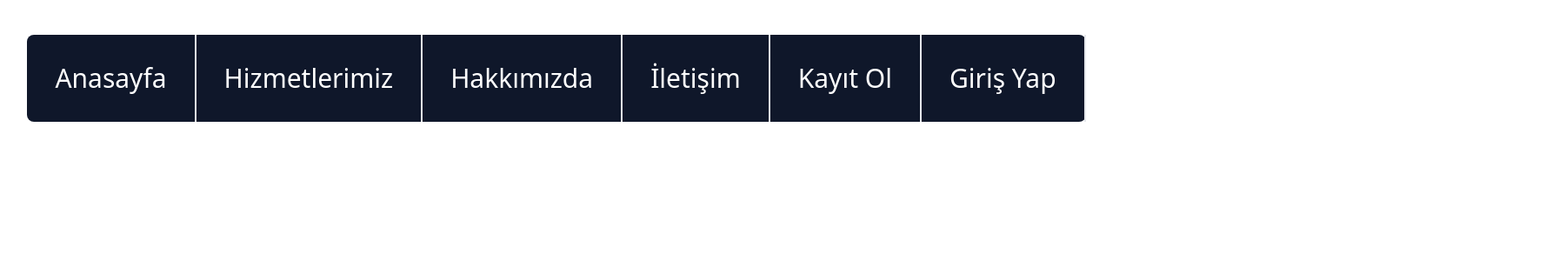
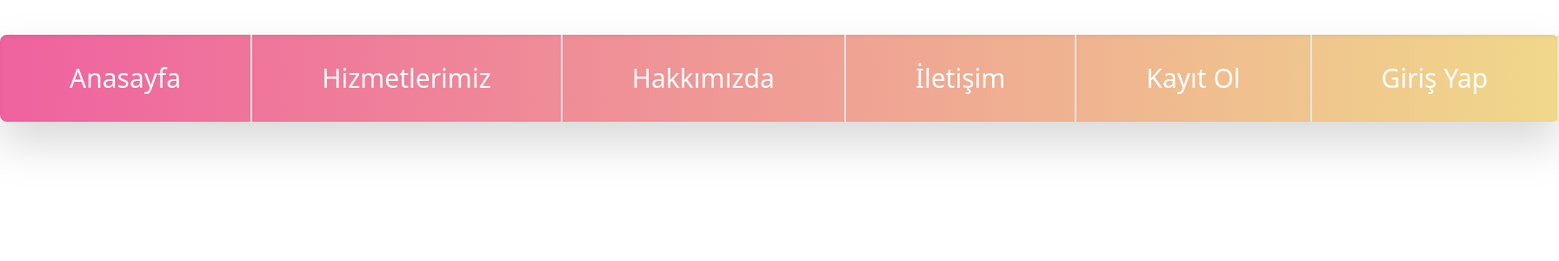
Before and after one commit to UTKUC3NGIZ/dynamic-navbar, a React (Create React App) app: page / in a window 1280 px wide. Shown: the top 300 px of the page at 87% size, 1793 px wide, since content can reach past the window. Built offline with nearby package versions, Linux system fonts and the light colour scheme.

Commit message:
tasarım ve animasyon tamamlandı

```diff
--- a/package.json
+++ b/package.json
@@ -8,6 +8,7 @@
     "@testing-library/user-event": "^13.5.0",
     "react": "^18.2.0",
     "react-dom": "^18.2.0",
+    "react-icons": "^4.9.0",
     "react-scripts": "5.0.1",
     "web-vitals": "^2.1.4"
   },
--- a/src/App.js
+++ b/src/App.js
@@ -1,44 +1,58 @@
 import jsonData from "./data/data.json";
 
 function App() {
+  function handleLinkClickMain(e, data) {
+    if (typeof data.parentButton === "object") {
+      e.preventDefault();
+    }
+  }
+  function handleLinkClickChild(e, data) {
+    if (typeof data.childButtons === "object") {
+      e.preventDefault();
+    }
+  }
   return (
-    <nav className={` my-10 w-max m-auto rounded-lg ${jsonData.navbarColor}`}>
+    <nav className={`${jsonData.navbarColor} md:w-max`}>
       <ul className="flex flex-row  ">
-        {jsonData.buttons.map((buttons, index) => (
-          <li key={index} className="flex flex-col  group relative">
+        {jsonData.buttons.map((buttons) => (
+          <li
+            key={buttons.order}
+            className="flex flex-col relative group/main "
+          >
             <a
               href={buttons.link}
-              className={`hover:bg-slate-800 text-3xl py-8 px-20 cursor-pointer  ${buttons.css}`}
+              onClick={(e) => handleLinkClickMain(e, buttons)}
+              className={buttons.css}
             >
               {buttons.text}
             </a>
             {typeof buttons.parentButton === "object" ? (
-              <ul className="hidden group-hover:flex flex-col pt-28 text-white absolute w-full text-center">
-                {buttons.parentButton.map((parentButton, index) => (
+              <div className="hidden group-focus-within/main:!flex delay-150">
+                <ul className="flex flex-col pt-2 text-white absolute w-full text-center">
+                  {buttons.parentButton.map((parentButton) => (
                     <li
-                    key={index}
-                    className="flex flex-col pb-1 group/childButtons "
+                      key={parentButton.order}
+                      className={`flex flex-col pb-1 group/child `}
                     >
                       <a
-                      href="/childButtons"
-                      className="border-2 py-5  text-lg bg-slate-700 hover:bg-slate-600"
+                        onClick={(e) => handleLinkClickChild(e, parentButton)}
+                        href={parentButton.link}
+                        className={parentButton.css}
                       >
                         {parentButton.text}
                       </a>
                       {typeof parentButton.childButtons === "object" ? (
-                      <ul className="hidden group-hover/childButtons:flex flex-col pb-2 ">
-                        {parentButton.childButtons.map(
-                          (childButtons, index) => (
-                            <li key={index} className="flex">
+                        <ul className="hidden group-focus-within/child:flex  flex-col pb-2 ">
+                          {parentButton.childButtons.map((childButtons) => (
+                            <li key={childButtons.order} className="flex">
                               <a
-                                href="/deneme"
-                                className="w-full text-base border-2 py-3 bg-slate-500 hover:bg-slate-400"
+                                href={childButtons.link}
+                                className={childButtons.css}
                               >
                                 {childButtons.text}
                               </a>
                             </li>
-                          )
-                        )}
+                          ))}
                         </ul>
                       ) : (
                         ""
@@ -46,6 +60,7 @@ function App() {
                     </li>
                   ))}
                 </ul>
+              </div>
             ) : (
               ""
             )}
--- a/src/data/data.json
+++ b/src/data/data.json
@@ -1,46 +1,46 @@
 {
-  "navbarColor": "bg-slate-900",
+  "navbarColor": "my-10 w-max m-auto rounded-lg bg-gradient-to-r from-[#EF629F] to-[#f0d88a] shadow-inner drop-shadow-2xl ",
   "buttons": [
     {
       "text": "Anasayfa",
       "link": "/anasayfa",
       "order": 1,
-      "css": "text-white border-r-2 px-8 py-4",
+      "css": "text-white border-r-2 hover:opacity-80 text-3xl py-8 px-20",
       "functionType": "mainButton"
     },
     {
       "text": "Hizmetlerimiz",
       "link": "/hizmetler",
       "order": 2,
-      "css": "text-white border-r-2 px-8 py-4",
+      "css": "text-white border-r-2 hover:opacity-80 text-3xl py-8 px-20",
       "functionType": "mainButton",
       "parentButton": [
         {
           "text": "Teknik Hizmetlerimiz",
           "link": "/teknik-hizmetler",
           "order": 1,
-          "css": "text-white border-r-2 px-8 py-4",
+          "css": "border-2 border-white py-5  text-lg bg-[#F38D98]  rounded-lg shadow-inner drop-shadow-2xl transition ease-in-out   hover:-translate-y-1 hover:scale-110 hover:bg-[#e0747f] duration-300 ",
           "functionType": "parentButton",
           "childButtons": [
             {
               "text": "Frontend Teknolojileri",
               "link": "/frontend-teknolojileri",
               "order": 1,
-              "css": "text-white border-r-2 px-8 py-4",
+              "css": "w-full text-base border-2 py-3 bg-[#F2B191] hover:bg-opacity-90 rounded-lg shadow-inner drop-shadow-2xl transition ease-in-out delay-150  hover:-translate-y-1 hover:scale-125  hover:bg-[#f2b191dc] duration-300",
               "functionType": "childButton"
             },
             {
               "text": "Backend Teknolojileri",
               "link": "/backend-teknolojileri",
               "order": 2,
-              "css": "text-white border-r-2 px-8 py-4",
+              "css": "w-full text-base border-2 py-3 bg-[#F2B191] hover:bg-opacity-90 rounded-lg shadow-inner drop-shadow-2xl transition ease-in-out delay-150  hover:-translate-y-1 hover:scale-125  hover:bg-[#f2b191dc] duration-300",
               "functionType": "childButton"
             },
             {
               "text": "AWS Hizmetleri",
               "link": "/aws-hizmetleri",
               "order": 3,
-              "css": "text-white border-r-2 px-8 py-4",
+              "css": "w-full text-base border-2 py-3 bg-[#F2B191] hover:bg-opacity-90 rounded-lg shadow-inner drop-shadow-2xl transition ease-in-out delay-150  hover:-translate-y-1 hover:scale-125  hover:bg-[#f2b191dc] duration-300",
               "functionType": "childButton"
             }
           ]
@@ -49,49 +49,49 @@
           "text": "Danışmanlık Hizmetlerimiz",
           "link": "/danismanlik-hizmetleri",
           "order": 2,
-          "css": "text-white border-r-2 px-8 py-4",
+          "css": "border-2 border-white py-5  text-lg bg-[#F38D98]  rounded-lg shadow-inner drop-shadow-2xl transition ease-in-out   hover:-translate-y-1 hover:scale-110 hover:bg-[#e0747f] duration-300 ",
           "functionType": "parentButton",
           "childButtons": [
             {
               "text": "Teknik Destek",
               "link": "/teknik-destek",
               "order": 1,
-              "css": "text-white border-r-2 px-8 py-4",
+              "css": "w-full text-base border-2 py-3 bg-[#F2B191] hover:bg-opacity-90 rounded-lg shadow-inner drop-shadow-2xl transition ease-in-out delay-150  hover:-translate-y-1 hover:scale-125  hover:bg-[#f2b191dc] duration-300",
               "functionType": "childButton"
             },
             {
               "text": "Bilgilendirme Hizmetleri",
               "link": "/bilgilendirme-hizmetleri",
               "order": 2,
-              "css": "text-white border-r-2 px-8 py-4",
+              "css": "w-full text-base border-2 py-3 bg-[#F2B191] hover:bg-opacity-90 rounded-lg shadow-inner drop-shadow-2xl transition ease-in-out delay-150  hover:-translate-y-1 hover:scale-125  hover:bg-[#f2b191dc] duration-300",
               "functionType": "childButton"
             },
             {
               "text": "Mentorluk Hizmetleri",
               "link": "/mentorluk-hizmetleri",
               "order": 3,
-              "css": "text-white border-r-2 px-8 py-4",
+              "css": "w-full text-base border-2 py-3 bg-[#F2B191] hover:bg-opacity-90 rounded-lg shadow-inner drop-shadow-2xl transition ease-in-out delay-150  hover:-translate-y-1 hover:scale-125  hover:bg-[#f2b191dc] duration-300",
               "functionType": "childButton"
             },
             {
               "text": "Danışmanlık Eğitimleri",
               "link": "/danismanlik-egitimleri",
               "order": 4,
-              "css": "text-white border-r-2 px-8 py-4",
+              "css": "w-full text-base border-2 py-3 bg-[#F2B191] hover:bg-opacity-90 rounded-lg shadow-inner drop-shadow-2xl transition ease-in-out delay-150  hover:-translate-y-1 hover:scale-125  hover:bg-[#f2b191dc] duration-300",
               "functionType": "childButton",
               "childButtons": [
                 {
                   "text": "Sertifikalı Danışmanlık Hizmeti",
                   "link": "/sertifikali-danismanlik-hizmeti",
                   "order": 1,
-                  "css": "text-white border-r-2 px-8 py-4",
+                  "css": "text-white border-r-2",
                   "functionType": "childButton"
                 },
                 {
                   "text": "Kurumsal Danışmanlık Hizmeti",
                   "link": "/kurumsal-danismanlik-hizmeti",
                   "order": 2,
-                  "css": "text-white border-r-2 px-8 py-4",
+                  "css": "text-white border-r-2",
                   "functionType": "childButton"
                 }
               ]
@@ -100,21 +100,21 @@
               "text": "Eğitim Öğretim Planlama",
               "link": "/egitim-ogretim-planlama",
               "order": 5,
-              "css": "text-white border-r-2 px-8 py-4",
+              "css": "w-full text-base border-2 py-3 bg-[#F2B191] hover:bg-opacity-90 rounded-lg shadow-inner drop-shadow-2xl transition ease-in-out delay-150  hover:-translate-y-1 hover:scale-125  hover:bg-[#f2b191dc] duration-300",
               "functionType": "childButton"
             },
             {
               "text": "Yazılım Danışmanlığı",
               "link": "/yazilim-danismanligi",
               "order": 6,
-              "css": "text-white border-r-2 px-8 py-4",
+              "css": "w-full text-base border-2 py-3 bg-[#F2B191] hover:bg-opacity-90 rounded-lg shadow-inner drop-shadow-2xl transition ease-in-out delay-150  hover:-translate-y-1 hover:scale-125  hover:bg-[#f2b191dc] duration-300",
               "functionType": "childButton"
             },
             {
               "text": "Proje Danışmanlığı",
               "link": "/proje-danismanligi",
               "order": 7,
-              "css": "text-white border-r-2 px-8 py-4",
+              "css": "w-full text-base border-2 py-3 bg-[#F2B191] hover:bg-opacity-90 rounded-lg shadow-inner drop-shadow-2xl transition ease-in-out delay-150  hover:-translate-y-1 hover:scale-125  hover:bg-[#f2b191dc] duration-300",
               "functionType": "childButton"
             }
           ]
@@ -123,7 +123,7 @@
           "text": "Hatalı Altyapı Onarımı",
           "link": "/altyapi-onarimi",
           "order": 3,
-          "css": "text-white border-r-2 px-8 py-4",
+          "css": "border-2 border-white py-5  text-lg bg-[#F38D98]  rounded-lg shadow-inner drop-shadow-2xl transition ease-in-out   hover:-translate-y-1 hover:scale-110 hover:bg-[#e0747f] duration-300 ",
           "functionType": "parentButton"
         }
       ]
@@ -132,56 +132,56 @@
       "text": "Hakkımızda",
       "link": "/hakkimizda",
       "order": 3,
-      "css": "text-white border-r-2 px-8 py-4",
+      "css": "text-white border-r-2 hover:opacity-80 text-3xl py-8 px-20",
       "functionType": "mainButton",
       "parentButton": [
         {
           "text": "Biz Kimiz?",
           "link": "/biz-kimiz",
           "order": 1,
-          "css": "text-white border-r-2 px-8 py-4",
+          "css": "border-2 border-white py-5  text-lg bg-[#F38D98]  rounded-lg shadow-inner drop-shadow-2xl transition ease-in-out   hover:-translate-y-1 hover:scale-110 hover:bg-[#e0747f] duration-300 ",
           "functionType": "childButton"
         },
         {
           "text": "Kurumsal",
           "link": "/kurumsal",
           "order": 2,
-          "css": "text-white border-r-2 px-8 py-4",
+          "css": "border-2 border-white py-5  text-lg bg-[#F38D98]  rounded-lg shadow-inner drop-shadow-2xl transition ease-in-out   hover:-translate-y-1 hover:scale-110 hover:bg-[#e0747f] duration-300 ",
           "functionType": "childButton"
         },
         {
           "text": "Referanslarımız",
           "link": "/referanslarimiz",
           "order": 3,
-          "css": "text-white border-r-2 px-8 py-4",
+          "css": "border-2 border-white py-5  text-lg bg-[#F38D98]  rounded-lg shadow-inner drop-shadow-2xl transition ease-in-out   hover:-translate-y-1 hover:scale-110 hover:bg-[#e0747f] duration-300 ",
           "functionType": "parentButton",
           "childButtons": [
             {
               "text": "Geçmiş Referanslar",
               "link": "/gecmis-referanslar",
               "order": 1,
-              "css": "text-white border-r-2 px-8 py-4",
+              "css": "w-full text-base border-2 py-3 bg-[#F2B191] hover:bg-opacity-90 rounded-lg shadow-inner drop-shadow-2xl transition ease-in-out delay-150  hover:-translate-y-1 hover:scale-125  hover:bg-[#f2b191dc] duration-300",
               "functionType": "childButton",
               "childButtons": [
                 {
                   "text": "x referansı",
                   "link": "/x-referansi",
                   "order": 1,
-                  "css": "text-white border-r-2 px-8 py-4",
+                  "css": "text-white border-r-2",
                   "functionType": "childButton"
                 },
                 {
                   "text": "y referansı",
                   "link": "/y-referansi",
                   "order": 2,
-                  "css": "text-white border-r-2 px-8 py-4",
+                  "css": "text-white border-r-2",
                   "functionType": "childButton"
                 },
                 {
                   "text": "z referansı",
                   "link": "/z-referansi",
                   "order": 3,
-                  "css": "text-white border-r-2 px-8 py-4",
+                  "css": "text-white border-r-2",
                   "functionType": "childButton"
                 }
               ]
@@ -190,28 +190,28 @@
               "text": "Gelecek Referanslar",
               "link": "/gelecek-referanslar",
               "order": 2,
-              "css": "text-white border-r-2 px-8 py-4",
+              "css": "w-full text-base border-2 py-3 bg-[#F2B191] hover:bg-opacity-90 rounded-lg shadow-inner drop-shadow-2xl transition ease-in-out delay-150  hover:-translate-y-1 hover:scale-125  hover:bg-[#f2b191dc] duration-300",
               "functionType": "childButton",
               "childButtons": [
                 {
                   "text": "a referansı",
                   "link": "/a-referansi",
                   "order": 1,
-                  "css": "text-white border-r-2 px-8 py-4",
+                  "css": "text-white border-r-2",
                   "functionType": "childButton"
                 },
                 {
                   "text": "b referansı",
                   "link": "/b-referansi",
                   "order": 2,
-                  "css": "text-white border-r-2 px-8 py-4",
+                  "css": "text-white border-r-2",
                   "functionType": "childButton"
                 },
                 {
                   "text": "c referansı",
                   "link": "/c-referansi",
                   "order": 3,
-                  "css": "text-white border-r-2 px-8 py-4",
+                  "css": "text-white border-r-2",
                   "functionType": "childButton"
                 }
               ]
@@ -222,14 +222,14 @@
           "text": "Vizyon",
           "link": "/vizyon",
           "order": 4,
-          "css": "text-white border-r-2 px-8 py-4",
+          "css": "border-2 border-white py-5  text-lg bg-[#F38D98]  rounded-lg shadow-inner drop-shadow-2xl transition ease-in-out   hover:-translate-y-1 hover:scale-110 hover:bg-[#e0747f] duration-300 ",
           "functionType": "childButton"
         },
         {
           "text": "Misyon",
           "link": "/misyon",
           "order": 5,
-          "css": "text-white border-r-2 px-8 py-4",
+          "css": "border-2 border-white py-5  text-lg bg-[#F38D98]  rounded-lg shadow-inner drop-shadow-2xl transition ease-in-out   hover:-translate-y-1 hover:scale-110 hover:bg-[#e0747f] duration-300 ",
           "functionType": "childButton"
         }
       ]
@@ -238,21 +238,21 @@
       "text": "İletişim",
       "link": "/iletisim",
       "order": 4,
-      "css": "text-white border-r-2 px-8 py-4",
+      "css": "text-white border-r-2 hover:opacity-80 text-3xl py-8 px-20",
       "functionType": "mainButton"
     },
     {
       "text": "Kayıt Ol",
       "link": "/kayit-ol",
       "order": 5,
-      "css": "text-white border-r-2 px-8 py-4",
+      "css": "text-white border-r-2 hover:opacity-80 text-3xl py-8 px-20",
       "functionType": "mainButton"
     },
     {
       "text": "Giriş Yap",
       "link": "/giris-yap",
       "order": 6,
-      "css": "text-white border-r-2 px-8 py-4",
+      "css": "text-white border-r-2 hover:opacity-80 text-3xl py-8 px-20",
       "functionType": "mainButton"
     }
   ]
```
Also changed, not shown: 1 other file (tests, documents, lock files or other folders). Lines whose indentation alone changed are shown as unchanged.
